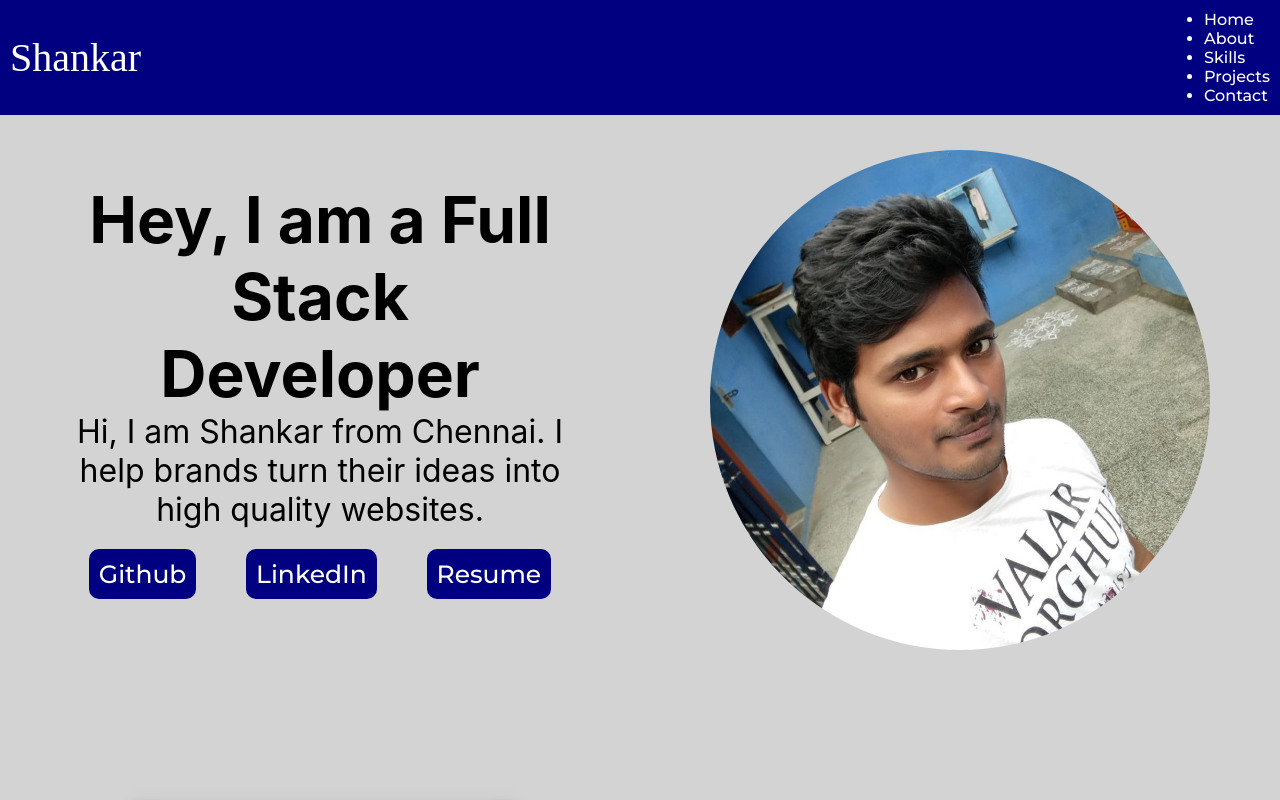
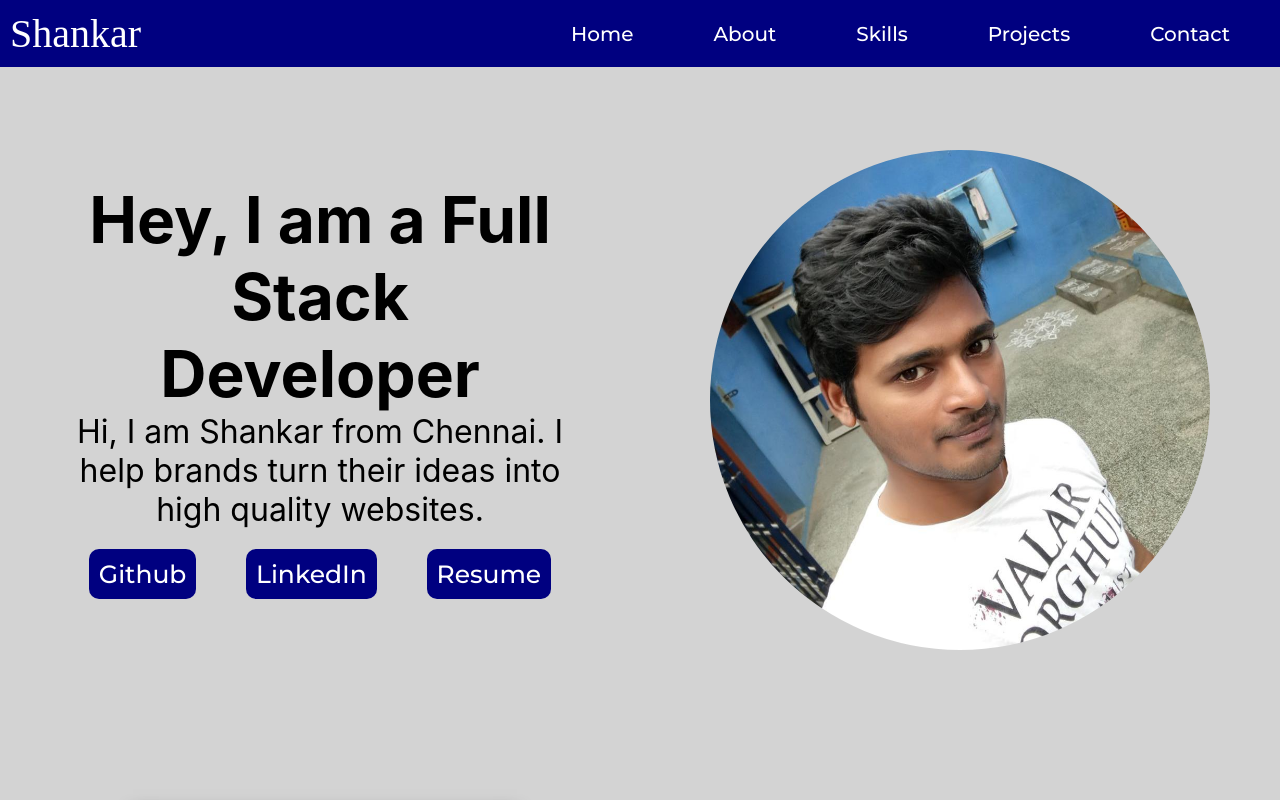
Before and after one commit to journeywithshankar/portfolio, a React (Create React App) app: page / in a window 1280 px wide. Shown: the top 800 px of the page. Built offline with nearby package versions, Linux system fonts and the light colour scheme.

Commit message:
committed

```diff
--- a/src/App.css
+++ b/src/App.css
@@ -413,7 +413,6 @@ button {
     padding-top: 10px;
 }
 
-
 @media (max-width: 500px){
 
     * {
@@ -462,6 +461,7 @@ button {
         display: flex;
         flex-direction: column;
         justify-content: space-around;
+        background-color: navy;
     }
 
     .toggle-button-bar {
--- a/src/Components/Header.js
+++ b/src/Components/Header.js
@@ -1,7 +1,6 @@
 import {useEffect, useState} from "react";
 
 export function Header() {
-
 
     const [ navBarLinks, setNavBarLinks] = useState(true);
     const listItems = { display : navBarLinks ? "block" : "none" };
@@ -20,15 +19,15 @@ export function Header() {
     return (
         <header className="header">
             <p className="header-name">Shankar</p>
-            <a href="/" className="toggle-button" onClick={toggleButton}>
+            <div className="toggle-button" onClick={toggleButton}>
                 <span className="toggle-button-bar"></span>
                 <span className="toggle-button-bar"></span>
                 <span className="toggle-button-bar"></span>
-            </a>
-            <ul style={listItems}>
+            </div>
+            <ul className="header-nav-links" style={listItems}>
                 <li><a href="#home">Home</a></li>
                 <li><a href="#about">About</a></li>
-                <li><a href="#skills">Skills</a></li>
+                <li><a onClick={() => console.log("clicked")} href="#skills">Skills</a></li>
                 <li><a href="#projects">Projects</a></li>
                 <li><a href="#contact">Contact</a></li>
             </ul>
```
